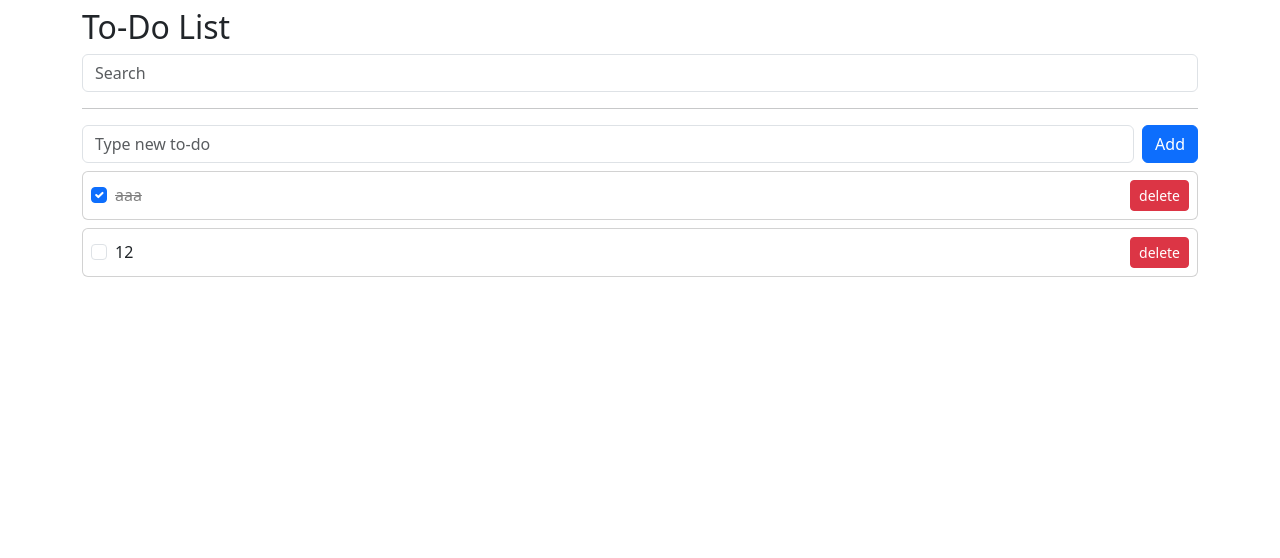
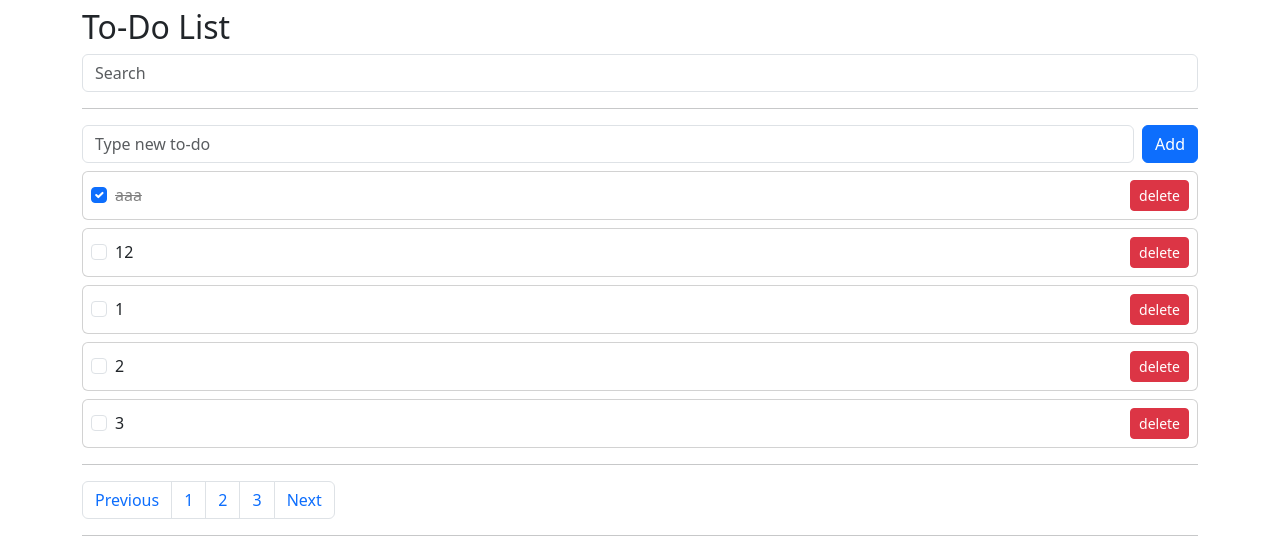
Before and after one commit to rooluDev/vue-clone-kossie, a Vue app: page / in a window 1280 px wide. Shown: the top 558 px of the page. Built offline with nearby package versions, Linux system fonts and the light colour scheme; data requests are answered from the project's data file.

Commit message:
lecture 33

```diff
--- a/db.json
+++ b/db.json
@@ -9,6 +9,56 @@
       "subject": "12",
       "completed": false,
       "id": 3
+    },
+    {
+      "subject": "1",
+      "completed": false,
+      "id": 4
+    },
+    {
+      "subject": "2",
+      "completed": false,
+      "id": 5
+    },
+    {
+      "subject": "3",
+      "completed": false,
+      "id": 6
+    },
+    {
+      "subject": "4",
+      "completed": false,
+      "id": 7
+    },
+    {
+      "subject": "5",
+      "completed": false,
+      "id": 8
+    },
+    {
+      "subject": "6",
+      "completed": false,
+      "id": 9
+    },
+    {
+      "subject": "7",
+      "completed": false,
+      "id": 10
+    },
+    {
+      "subject": "8",
+      "completed": false,
+      "id": 11
+    },
+    {
+      "subject": "9",
+      "completed": false,
+      "id": 12
+    },
+    {
+      "subject": "0",
+      "completed": false,
+      "id": 13
     }
   ]
 }
--- a/src/App.vue
+++ b/src/App.vue
@@ -7,6 +7,27 @@
         <div style="color: red">{{ error }}</div>
         <div v-if="!filtreredTodos.length">There is nothig to display</div>
         <TodoList :todos="filtreredTodos" @toggle-todo="toggleTodo" @delete-todo="deleteTodo" />
+        <hr />
+        <nav aria-label="Page navigation example">
+            <ul class="pagination">
+                <li class="page-item">
+                    <a class="page-link" href="#">Previous</a>
+                </li>
+                <li class="page-item">
+                    <a class="page-link" href="#">1</a>
+                </li>
+                <li class="page-item">
+                    <a class="page-link" href="#">2</a>
+                </li>
+                <li class="page-item">
+                    <a class="page-link" href="#">3</a>
+                </li>
+                <li class="page-item">
+                    <a class="page-link" href="#">Next</a>
+                </li>
+            </ul>
+        </nav>
+        <hr />
     </div>
 </template>
 
@@ -26,10 +47,16 @@
         const todos = ref([]);
         const error = ref('');
         const searchText = ref('');
+        const totalPage = ref(0);
+        const limit = 5;
+        const page = ref(1);
 
         const getTodos = async () => {
             try {
-                const res = await axios.get('http://localhost:3000/todos');
+                const res = await axios.get(
+                    `http://localhost:3000/todos?_page=${page.value}&_limit=${limit}`
+                );
+                totalPage.value = res.headers['x-total-count'];
                 todos.value = res.data;
             } catch (err) {
                 console.log(err);
```
